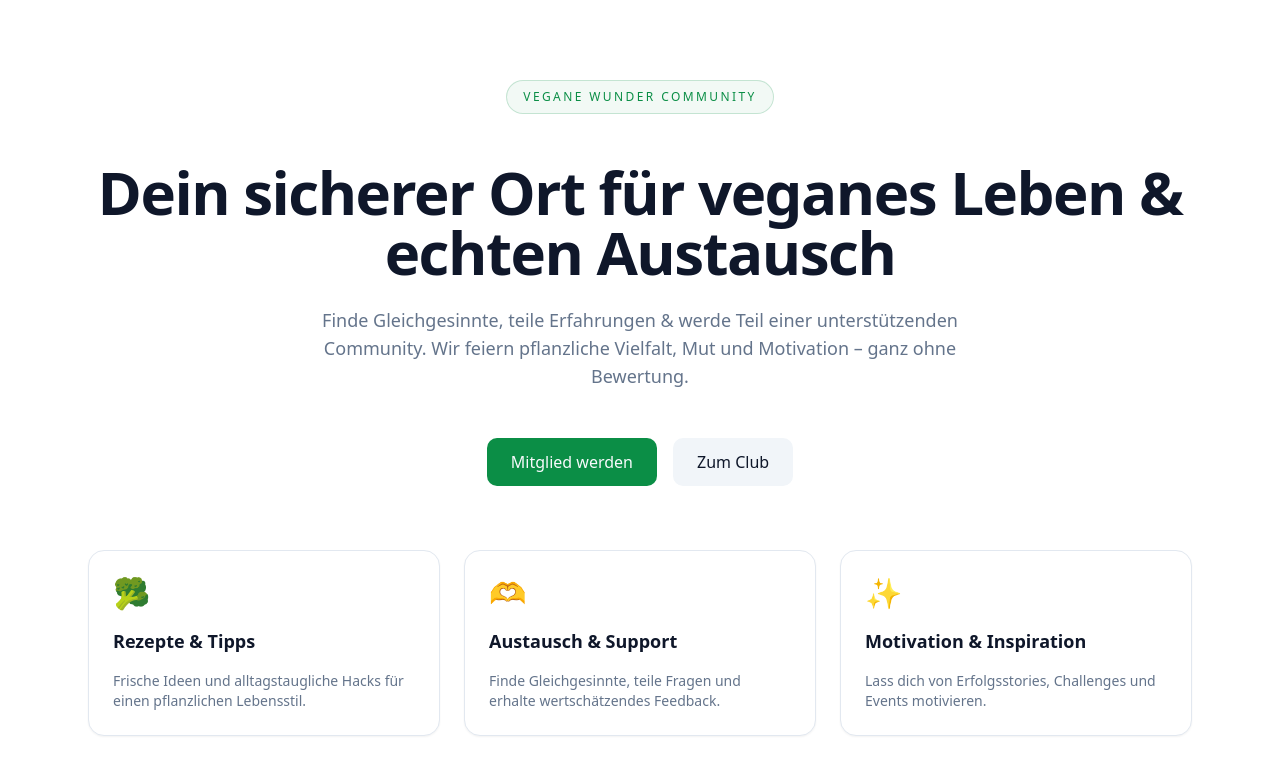
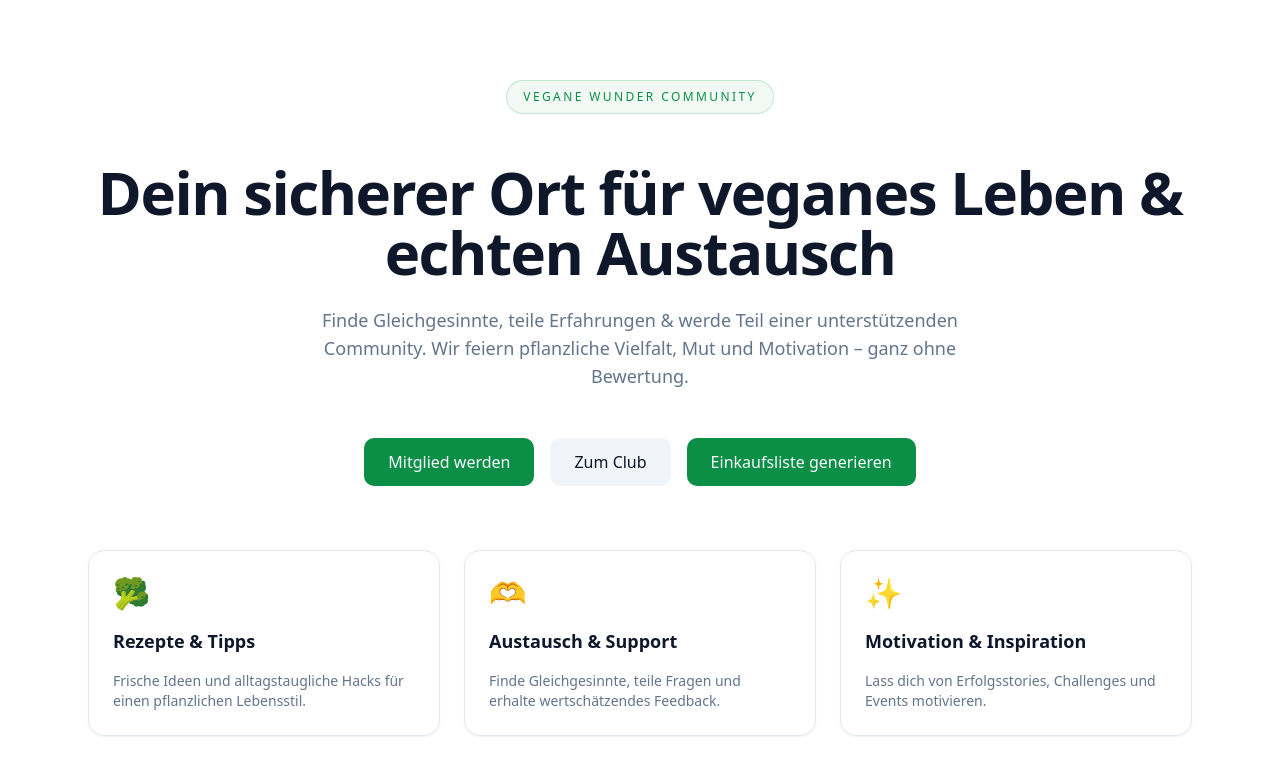
Before and after one commit to veganewundergit/club.veganewunder, a Next.js app: page / in a window 1280 px wide. Shown: the top 774 px of the page. Built offline with nearby package versions, Linux system fonts and the light colour scheme.

Commit message:
Button Einkaufsliste auf Startseite

```diff
--- a/app/page.tsx
+++ b/app/page.tsx
@@ -42,6 +42,9 @@ export default function HomePage() {
           <Button asChild variant="secondary" size="lg">
             <Link href="/club">Zum Club</Link>
           </Button>
+          <Button asChild size="lg">
+            <Link href="/einkaufsliste">Einkaufsliste generieren</Link>
+          </Button>
         </div>
       </section>
 
```
